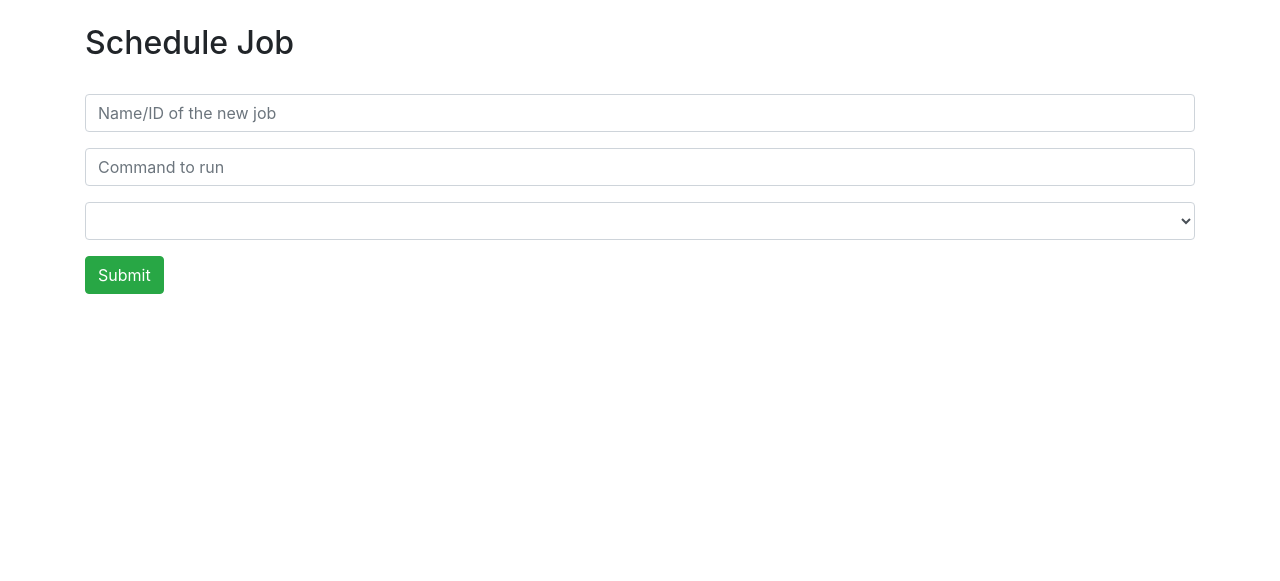
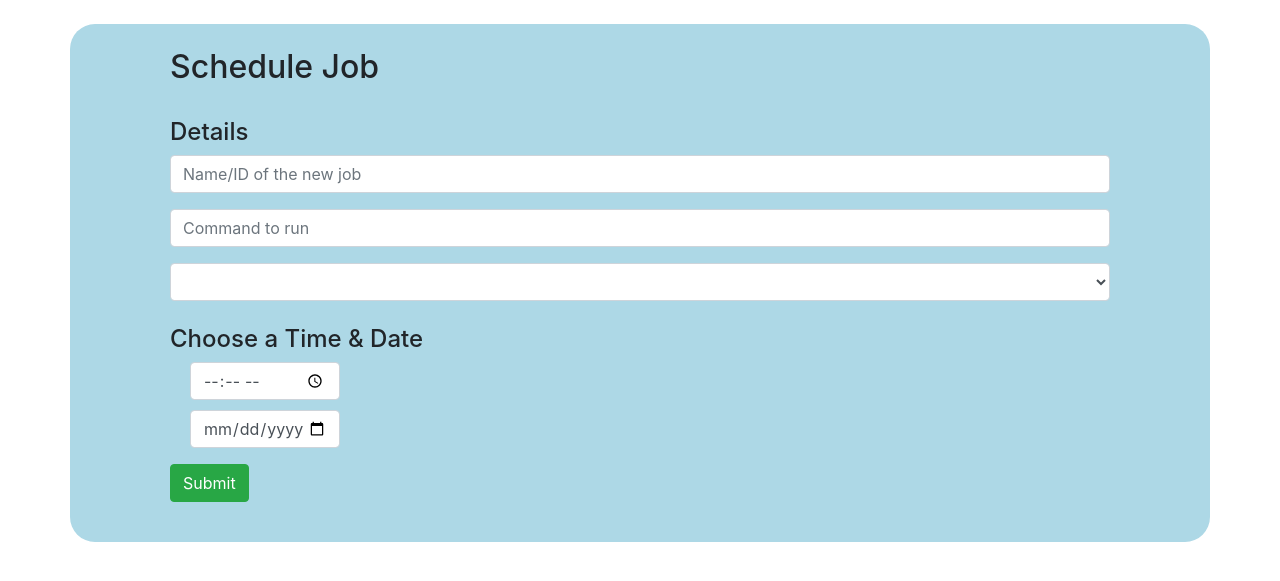
Before and after one commit to Ara225/super-simple-flask-scheduler, a Flask app: page /addjob in a window 1280 px wide. Shown: the part 56-637 px from the top of the page. Run offline with Flask 2, Linux system fonts and the light colour scheme; some libraries are stand-ins or nearby versions.

Commit message:
Add basic schedulng functionality

```diff
--- a/app.py
+++ b/app.py
@@ -73,23 +73,23 @@ def addJob():
     # If this is a post request
     if request.method == 'POST':
         global JobResultsList
-
-        # If the form validates (see forms.py) & the job type is Shell Job
+        print(request.form)
         if form.validate() and request.form['typeSelector'] == 'Shell Job':
-            # Schedule a shell job now, args are passed to the function not shell command
-            scheduler.add_job(
-                            request.form['jobId'],
-                            '__main__:runShellCommandJob',
-                            args=(
-                                request.form['command'],
-                                request.form['jobId'],
-                                JobResultsList
-                            ),
-                            trigger='date',
-                            run_date=datetime.now()
-                        )
-            # This causes this to be displayed on the screen under the form
-            flash('Job added')
+            if request.form.get('timeField', '') == '' or request.form.get('dateField', '') == '':
+                # Schedule a shell job now, args are passed to the function not shell command
+                scheduler.add_job(request.form['jobId'], '__main__:runShellCommandJob',
+                                 args=(request.form['command'], request.form['jobId'], JobResultsList),
+                                 trigger='date', run_date=datetime.now())
+                # This causes this to be displayed on the screen under the form
+                flash('Shell job scheduled for now')
+            else:
+                # Get a date time object out of the input
+                whenToRun = datetime.fromisoformat(request.form['dateField'] + ' ' + request.form['timeField'])
+                # Schedule a shell job , args are passed to the function not shell command
+                scheduler.add_job(request.form['jobId'], '__main__:runShellCommandJob',
+                                 args=(request.form['command'], request.form['jobId'], JobResultsList),
+                                 trigger='date', run_date=whenToRun)
+                flash('Shell job scheduled for ' + str(whenToRun))
 
         # Python job type
         elif form.validate() and request.form['typeSelector'] == 'Python Job':
--- a/forms.py
+++ b/forms.py
@@ -1,7 +1,8 @@
 '''
 Forms.py: Functions and classes related to jobs
 '''
-from wtforms import Form, TextField, validators, SubmitField, SelectField
+from wtforms import Form, TextField, validators, SubmitField, SelectField, RadioField, ValidationError
+from pprint import pprint
 
 class AddJobForm(Form):
     '''
@@ -16,3 +17,6 @@ class AddJobForm(Form):
                    validators=[validators.none_of([('', '')])],
                    choices=[('', ''), ('Python Job', 'Python Job'), ('Shell Job', 'Shell Job')]
                    )
+    #scheduleType = RadioField('scheduleType', choices=[('Now','Now'), ('Later','Later')], validators=[validators.optional()])
+    timeField = TextField('timeField', validators=[validators.optional()])
+    dateField = TextField('dateField', validators=[validators.optional()])
--- a/templates/AddJobPageTemplate.html
+++ b/templates/AddJobPageTemplate.html
@@ -1,4 +1,10 @@
+<!DOCTYPE html>
+
+<head>
     <title>Flask Job Scheduler</title>
+</head>
+
+<body>
     <link rel="stylesheet" media="screen" href="static/bootstrap.min.css">
     <meta name="viewport" content="width=device-width, initial-scale=1.0">
     <nav class="navbar navbar-expand-lg navbar-light bg-light">
@@ -9,10 +15,12 @@
             <a class="nav-item nav-link" href="/getjobsresults">View Completed Jobs</a>
         </div>
     </nav>
-<div class="container">
+    <br>
+    <div class="container" style="padding-left: 100px; padding-right: 100px; background-color: lightblue; border-radius: 25px;">
         <br>
         <h2>Schedule Job</h2>
         <br>
+        <h4>Details</h4>
         <form action="" method="post" role="form">
             <!-- Field for name or ID of the new job  -->
             <div class="form-group">
@@ -25,19 +33,23 @@
             <!-- Dropdown field to select type of job  -->
             <div class="form-group">
                 <select class="form-control" id="typeSelector" name="typeSelector">
-               <option value = "" selected></option>
-               <option value = "Python Job">Python Job</option>
-               <option value = "Shell Job">Shell Job</option>
+                    <option value="" selected></option>
+                    <option value="Python Job">Python Job</option>
+                    <option value="Shell Job">Shell Job</option>
                 </select>
+                <br>
+                <h4>Choose a Time & Date</h4>
+                <input type="time" class="form-control" id="timeField" name="timeField"
+                    style="margin-left: 20px; margin-bottom: 10px; width: 150px;">
+                <input type="date" class="form-control" id="dateField" name="dateField"
+                    style="margin-left: 20px; margin-bottom: 10px; width: 150px;">
             </div>
             <!-- Submit button -->
             <div class="form-group">
                 <button type="submit" class="btn btn-success">Submit</button>
+                <br>
             </div>
         </form>
-</div>
-
-<div class="container">
         {% with messages = get_flashed_messages(with_categories=true) %}
             {% if messages %}
                 {% for message in messages %}
@@ -54,4 +66,8 @@
                 {% endfor %}
             {% endif %}
         {% endwith %}
+        <br>
     </div>
+</body>
+
+</html>
```
Also changed, not shown: README.md. Lines whose indentation alone changed are shown as unchanged.
